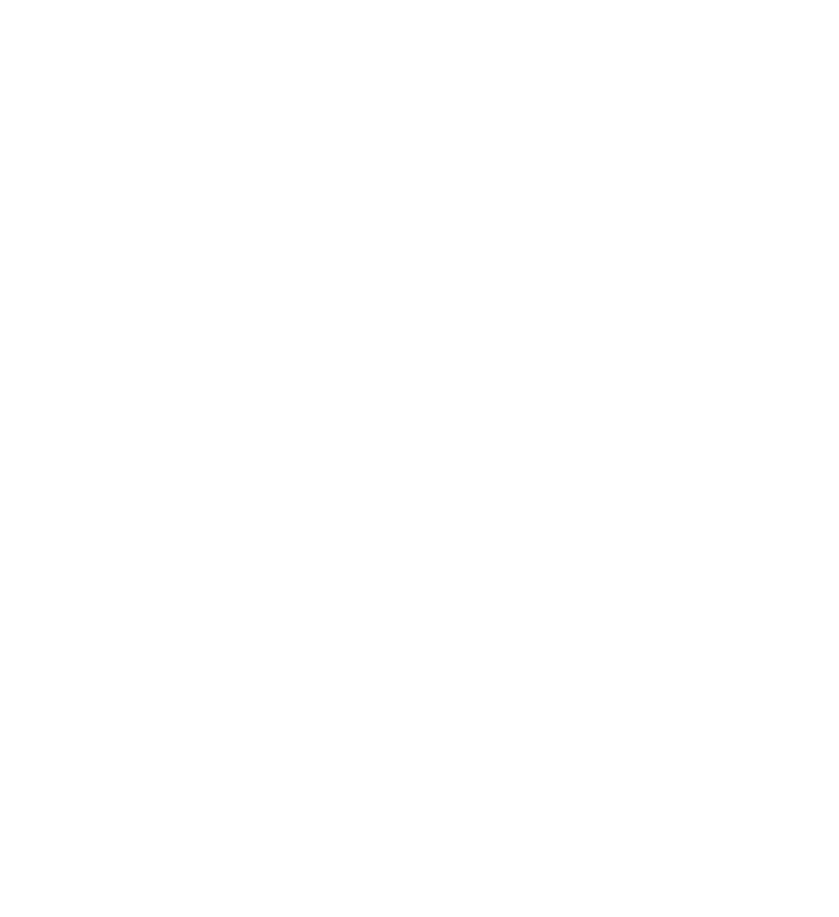
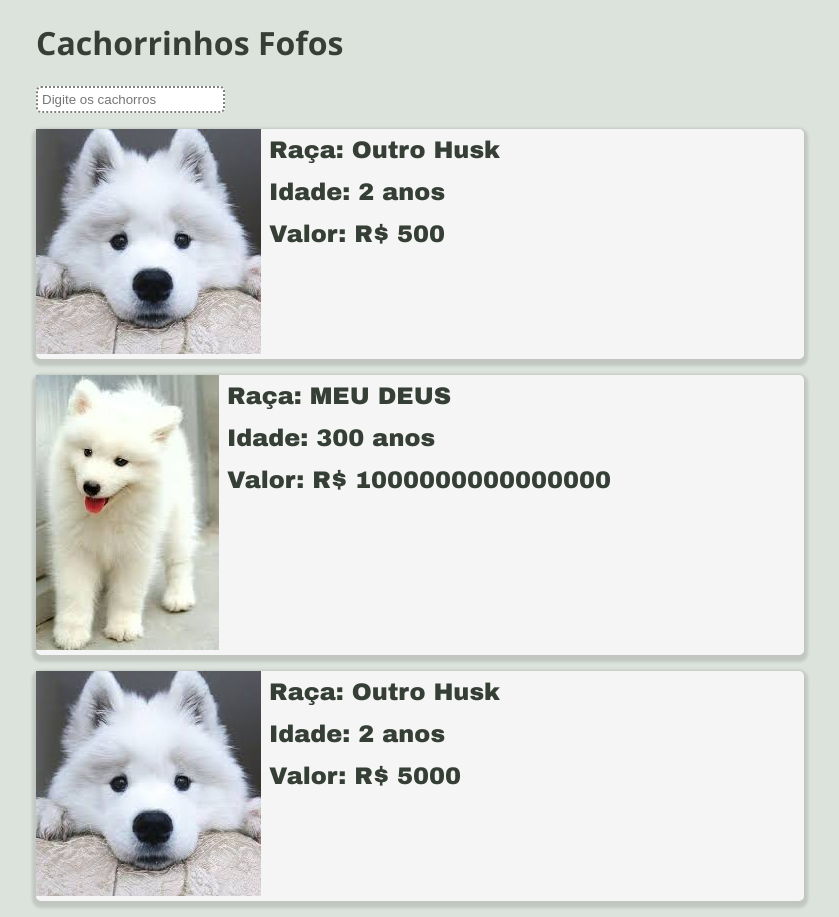
Before and after one commit to gutoroberto/teste-, a plain HTML site: page projeto/projeto.html in a window 1280 px wide. Shown: the whole page, without its empty margins (220-1059 px from the left). Before the commit the page ends 800 px from the top, so only its background shows below. Drawn offline with Linux system fonts and the light colour scheme.

Commit message:
Exibição dos cachorros por JS

```diff
--- a/projeto/projeto.css
+++ b/projeto/projeto.css
@@ -0,0 +1,38 @@
+body {
+    padding: 0px 20%;
+    margin: 0px;
+    background-color: #dce2dc;
+    font-family: 'Segoe UI', Tahoma, Geneva, Verdana, sans-serif;
+    color: #363f36;
+}
+
+input {
+    padding: 4px;
+    border-radius: 5px;
+    border-style: dotted;
+    border-color: gray;
+}
+
+#dog-list {
+    padding-top: 16px;
+}
+
+.card-dog {
+    display: flex;
+    background-color: whitesmoke;
+    border-radius: 5px;
+    box-shadow: 0px 3px 3px 4px #0000001f;
+    margin-bottom: 16px;
+}
+
+.info-dog {
+    display: flex;
+    flex-direction: column;
+    padding: 8px;
+    font-size: 24px;
+    font-family: 'arial black';
+}
+
+.info-dog span {
+    margin-bottom: 16px;
+}
--- a/projeto/projeto.html
+++ b/projeto/projeto.html
@@ -1,5 +1,5 @@
 <!DOCTYPE html>
-<html lang="en">
+<html lang="pt-br">
 <head>
     <meta charset="UTF-8">
     <meta name="viewport" content="width=device-width, initial-scale=1.0">
@@ -8,7 +8,15 @@
     <link rel="stylesheet" href="projeto.css">
 </head>
 <body>
+    <h1>Cachorrinhos Fofos</h1>
+    <input id="busca" type="text" placeholder="Digite os cachorros">
 
-<script src="projeto.js"></script>
+
+    <div id="dog-list">
+    </div>
+
+
+
+    <script src="projeto.js"></script>
 </body>
 </html>
--- a/projeto/projeto.js
+++ b/projeto/projeto.js
@@ -0,0 +1,50 @@
+var dogList = document.querySelector('#dog-list')
+
+console.log(dogList)
+
+var listDogs = [
+    {
+        img: 'download.jpg',
+        raca: 'Outro Husk',
+        idade: '2 anos',
+        valor: 500,
+    },
+    {
+        img: 'images.jpg',
+        raca: 'MEU DEUS',
+        idade: '300 anos',
+        valor: 1000000000000000
+    },
+    {
+        valor:5000.00,
+        img: 'download.jpg',
+        raca: 'Outro Husk',
+        idade: '2 anos'
+    },
+]
+
+
+function criarCard(dog) {
+    var novaDiv = document.createElement('div')
+
+
+    novaDiv.className = 'card-dog'
+
+
+    novaDiv.innerHTML = `<div class="img-dog">
+    <img src="${dog.img}">
+</div>
+<div class="info-dog">
+    <span>Raça: ${dog.raca}</span>
+    <span>Idade: ${dog.idade}</span>
+    <span>Valor: R$ ${dog.valor}</span>
+</div>`
+
+
+    dogList.appendChild(novaDiv)
+}
+
+
+for (let i = 0; i < listDogs.length; i++) {
+    criarCard(listDogs[i])
+}
```
Also changed, not shown: projeto/download.jpg (added), projeto/images.jpg (added).
